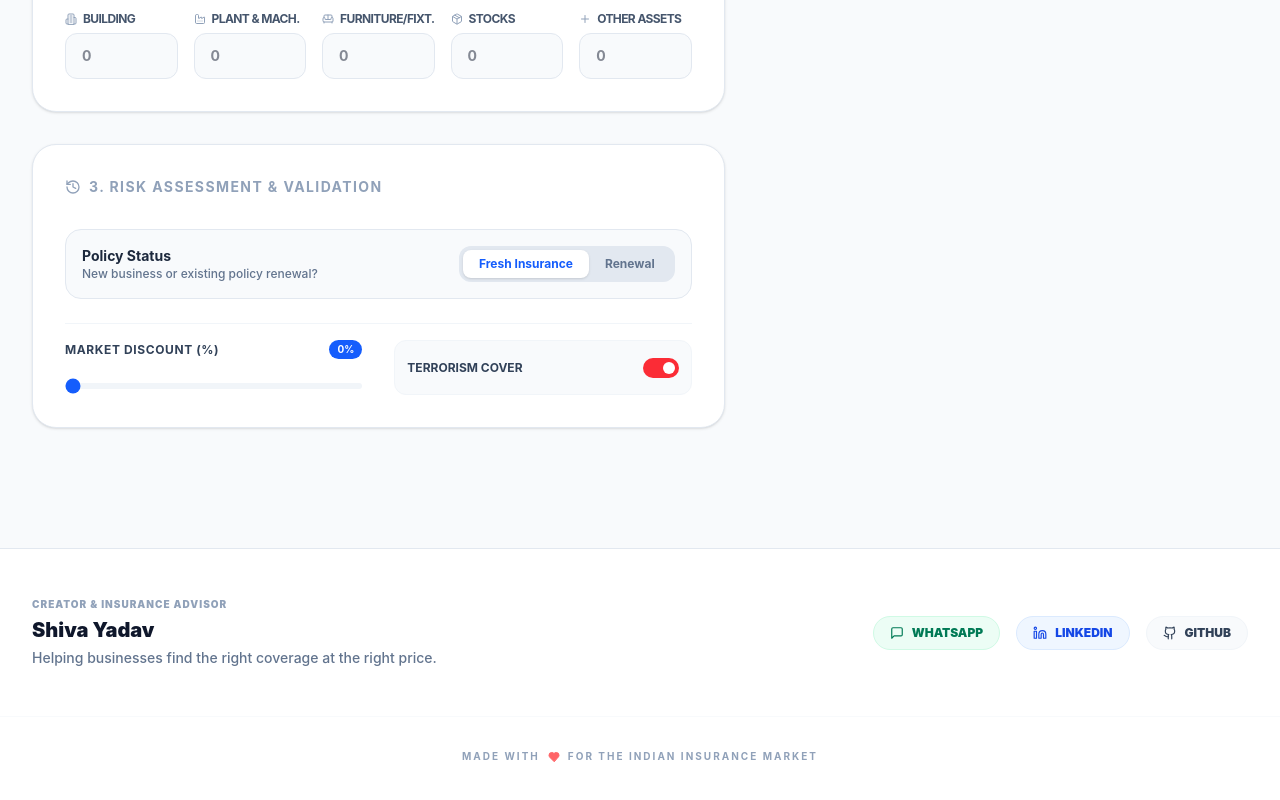
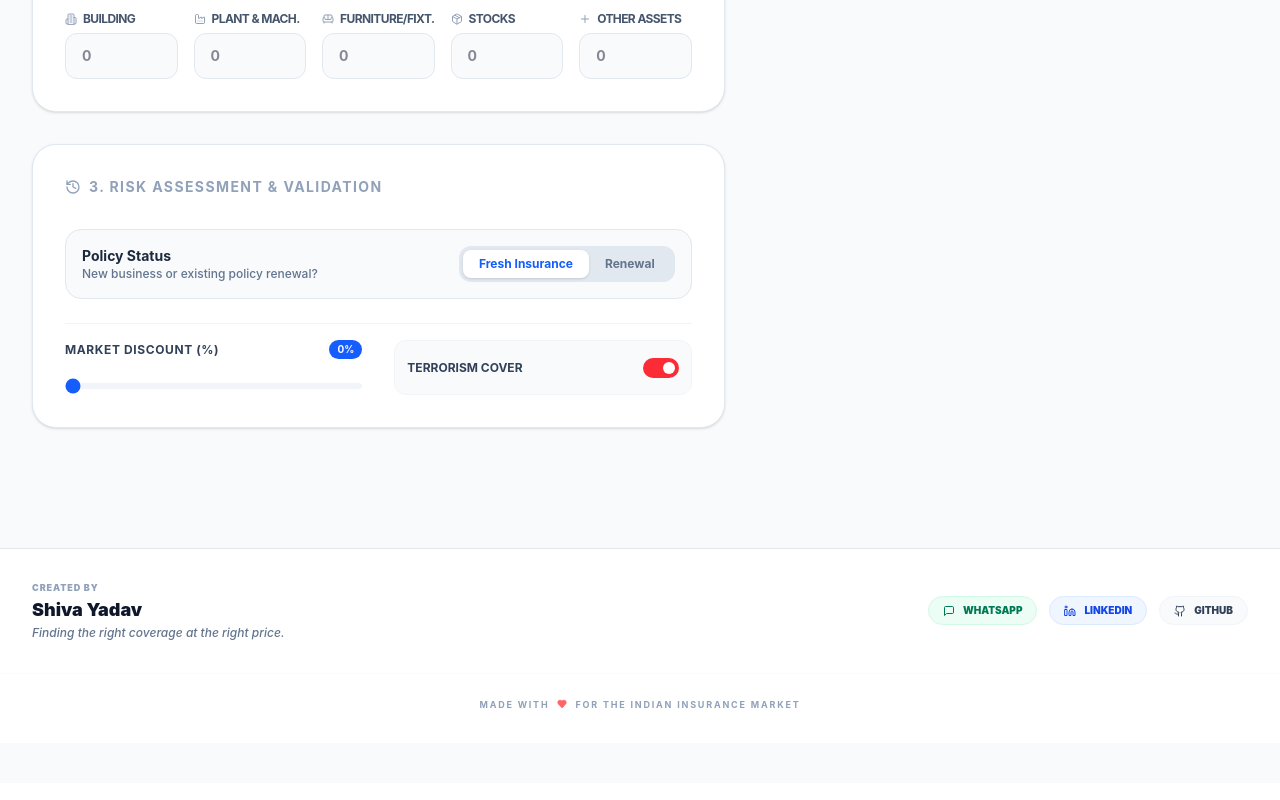
Before and after one commit to Rudra2305/Bharat-Fire-Insurance-Quote-Tool, a React (Vite) app: page / in a window 1280 px wide. Shown: the part 527-1327 px from the top of the page. Built offline with nearby package versions, Linux system fonts and the light colour scheme.

Commit message:
fix: update LinkedIn URL and streamline footer for better space efficiency

```diff
--- a/src/App.tsx
+++ b/src/App.tsx
@@ -41,44 +41,44 @@ function App() {
       </main>
 
       {/* Branded Footer */}
-      <footer className="mt-20 py-12 bg-white border-t border-slate-200">
-        <div className="max-w-7xl mx-auto px-4 sm:px-6 lg:px-8 flex flex-col md:flex-row justify-between items-center gap-8">
+      <footer className="mt-20 py-8 bg-white border-t border-slate-200">
+        <div className="max-w-7xl mx-auto px-4 sm:px-6 lg:px-8 flex flex-col md:flex-row justify-between items-center gap-6">
           <div className="flex flex-col items-center md:items-start text-center md:text-left">
-            <p className="text-slate-400 font-black uppercase tracking-widest text-[10px] mb-2">Creator & Insurance Advisor</p>
-            <h3 className="text-xl font-black text-slate-900 leading-none">Shiva Yadav</h3>
-            <p className="mt-2 text-slate-500 text-sm font-medium">Helping businesses find the right coverage at the right price.</p>
+            <p className="text-slate-400 font-black uppercase tracking-widest text-[9px] mb-1.5">Created By</p>
+            <h3 className="text-lg font-black text-slate-900 leading-none">Shiva Yadav</h3>
+            <p className="mt-1.5 text-slate-500 text-xs font-medium italic">Finding the right coverage at the right price.</p>
           </div>
 
-          <div className="flex flex-wrap justify-center gap-4">
+          <div className="flex flex-wrap justify-center gap-3">
             <a
               href="https://wa.me/918770365124"
               target="_blank"
               rel="noopener noreferrer"
-              className="flex items-center gap-2 px-4 py-2 bg-emerald-50 text-emerald-700 rounded-full text-xs font-black border border-emerald-100 hover:bg-emerald-100 transition-colors"
+              className="flex items-center gap-2 px-3.5 py-1.5 bg-emerald-50 text-emerald-700 rounded-full text-[10px] font-black border border-emerald-100 hover:bg-emerald-100 transition-colors"
             >
-              <MessageSquare className="w-3.5 h-3.5" /> WHATSAPP
+              <MessageSquare className="w-3 h-3" /> WHATSAPP
             </a>
             <a
-              href="https://www.linkedin.com/in/shiva-yadav-016429161/"
+              href="https://www.linkedin.com/in/shiva-yadav-7618b516a"
               target="_blank"
               rel="noopener noreferrer"
-              className="flex items-center gap-2 px-4 py-2 bg-blue-50 text-blue-700 rounded-full text-xs font-black border border-blue-100 hover:bg-blue-100 transition-colors"
+              className="flex items-center gap-2 px-3.5 py-1.5 bg-blue-50 text-blue-700 rounded-full text-[10px] font-black border border-blue-100 hover:bg-blue-100 transition-colors"
             >
-              <Linkedin className="w-3.5 h-3.5" /> LINKEDIN
+              <Linkedin className="w-3 h-3" /> LINKEDIN
             </a>
             <a
               href="https://github.com/Rudra2305/Bharat-Fire-Insurance-Quote-Tool"
               target="_blank"
               rel="noopener noreferrer"
-              className="flex items-center gap-2 px-4 py-2 bg-slate-50 text-slate-700 rounded-full text-xs font-black border border-slate-100 hover:bg-slate-100 transition-colors"
+              className="flex items-center gap-2 px-3.5 py-1.5 bg-slate-50 text-slate-700 rounded-full text-[10px] font-black border border-slate-100 hover:bg-slate-100 transition-colors"
             >
-              <Github className="w-3.5 h-3.5" /> GITHUB
+              <Github className="w-3 h-3" /> GITHUB
             </a>
           </div>
         </div>
-        <div className="max-w-7xl mx-auto px-4 sm:px-6 lg:px-8 mt-12 pt-8 border-t border-slate-50 flex justify-center">
-          <p className="text-[10px] text-slate-400 font-bold uppercase tracking-[0.2em] flex items-center gap-2">
-            Made with <Heart className="w-3 h-3 text-red-400 fill-red-400" /> for the Indian Insurance Market
+        <div className="max-w-7xl mx-auto px-4 sm:px-6 lg:px-8 mt-8 pt-6 border-t border-slate-50 flex justify-center">
+          <p className="text-[9px] text-slate-400 font-bold uppercase tracking-[0.2em] flex items-center gap-2">
+            Made with <Heart className="w-2.5 h-2.5 text-red-400 fill-red-400" /> for the Indian Insurance Market
           </p>
         </div>
       </footer>
--- a/src/components/QuoteSummary.tsx
+++ b/src/components/QuoteSummary.tsx
@@ -49,14 +49,14 @@ export const QuoteSummary: React.FC<QuoteSummaryProps> = ({ result }) => {
 
             <div className="bg-slate-900 p-6 rounded-2xl space-y-4">
               <h4 className="text-white font-bold text-sm">Reach out to Shiva for further negotiation</h4>
-              <p className="text-slate-400 text-xs leading-relaxed">
-                High-claim risks require manual auditing. Shiva can help prepare your "Loss Mitigation Report" to secure a manual quote from top insurers.
+              <p className="text-slate-400 text-xs leading-relaxed font-medium">
+                High-claim risks require manual technical auditing. Shiva can help prepare your "Loss Mitigation Report" to secure a manual quote from top insurers.
               </p>
               <div className="flex gap-3">
                 <a href="https://wa.me/918770365124" className="flex-1 flex items-center justify-center gap-2 py-2 bg-emerald-500 text-white text-[10px] font-black rounded-lg hover:bg-emerald-600 transition-colors uppercase">
                   <MessageSquare className="w-3 h-3" /> WhatsApp
                 </a>
-                <a href="https://www.linkedin.com/in/shiva-yadav-016429161/" className="flex-1 flex items-center justify-center gap-2 py-2 bg-blue-600 text-white text-[10px] font-black rounded-lg hover:bg-blue-700 transition-colors uppercase">
+                <a href="https://www.linkedin.com/in/shiva-yadav-7618b516a" className="flex-1 flex items-center justify-center gap-2 py-2 bg-blue-600 text-white text-[10px] font-black rounded-lg hover:bg-blue-700 transition-colors uppercase">
                   <Linkedin className="w-3 h-3" /> LinkedIn
                 </a>
               </div>
@@ -172,7 +172,7 @@ export const QuoteSummary: React.FC<QuoteSummaryProps> = ({ result }) => {
            <a href="https://wa.me/918770365124" className="flex-1 flex items-center justify-center gap-2 py-2 bg-white text-blue-600 text-[10px] font-black rounded-xl hover:bg-blue-50 transition-colors uppercase">
               <MessageSquare className="w-3.5 h-3.5" /> WhatsApp
             </a>
-            <a href="https://www.linkedin.com/in/shiva-yadav-016429161/" className="flex-1 flex items-center justify-center gap-2 py-2 bg-blue-500 text-white text-[10px] font-black rounded-xl hover:bg-blue-400 transition-colors uppercase border border-blue-400">
+            <a href="https://www.linkedin.com/in/shiva-yadav-7618b516a" className="flex-1 flex items-center justify-center gap-2 py-2 bg-blue-500 text-white text-[10px] font-black rounded-xl hover:bg-blue-400 transition-colors uppercase border border-blue-400">
               <Linkedin className="w-3.5 h-3.5" /> Profile
             </a>
         </div>
```
